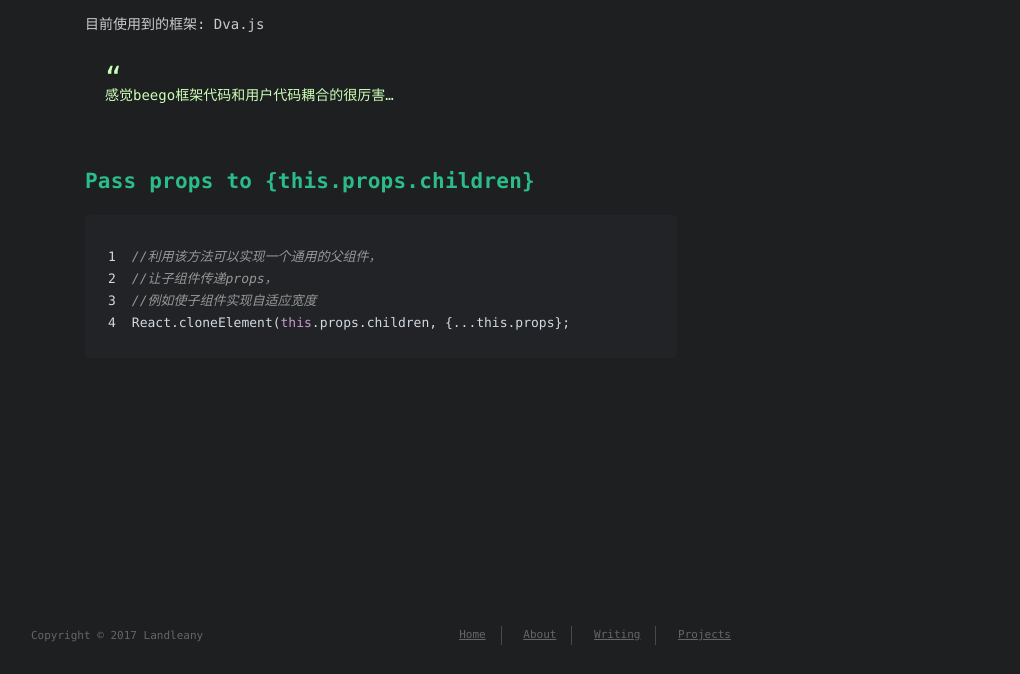
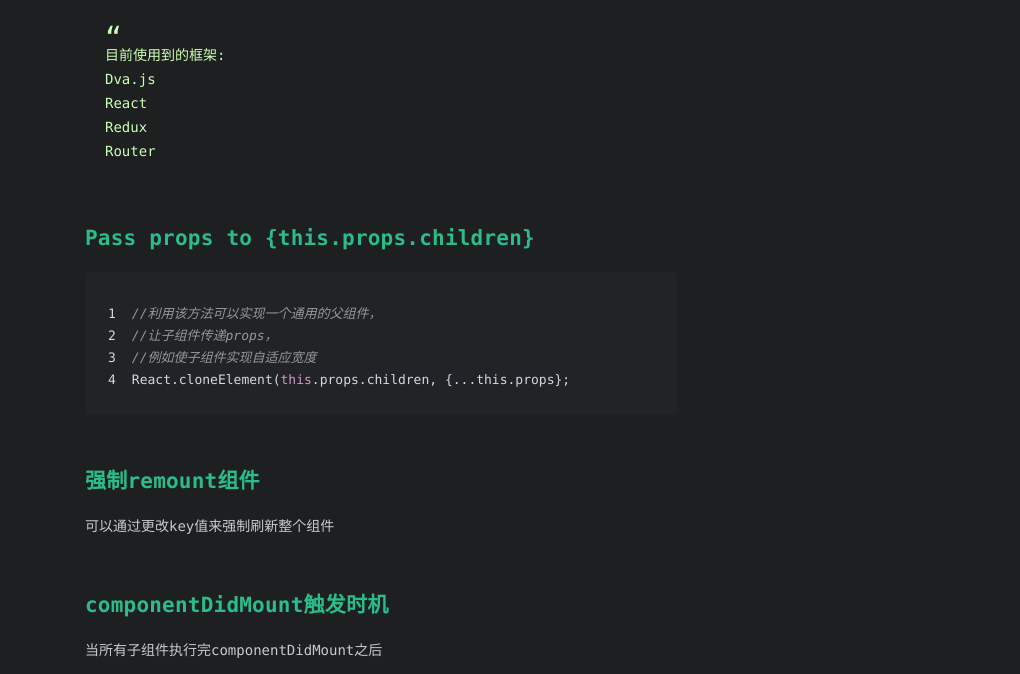
Before and after one commit to landleany/landleany.github.io, a plain HTML site: page 2017/10/21/dva/index.html in a window 1280 px wide. Shown: the part 126-800 px from the top of the page, without its empty margins (259-1279 px from the left). Drawn offline with Linux system fonts and the light colour scheme; a web font is replaced by a local one.

Commit message:
Site updated: 2017-10-21 23:22:17

```diff
--- a/2017/10/21/dva/index.html
+++ b/2017/10/21/dva/index.html
@@ -6,16 +6,16 @@
     <meta http-equiv="X-UA-Compatible" content="IE=edge">
     <meta name="HandheldFriendly" content="True">
     <meta name="viewport" content="width=device-width, initial-scale=1, maximum-scale=1" />
-    <meta name="description" content="目前使用到的框架: Dva.js  感觉beego框架代码和用户代码耦合的很厉害…  Pass props to {this.props.children}1234//利用该方法可以实现一个通用的父组件，//让子组件传递props，//例如使子组件实现自适应宽度React.cloneElement(this.props.children, &amp;#123;...this.props&amp;#125;;">
+    <meta name="description" content="目前使用到的框架:Dva.jsReactReduxRouter  Pass props to {this.props.children}1234//利用该方法可以实现一个通用的父组件，//让子组件传递props，//例如使子组件实现自适应宽度React.cloneElement(this.props.children, &amp;#123;...this.props&amp;#125;; 强制remount组件">
 <meta property="og:type" content="article">
 <meta property="og:title" content="前端笔记">
 <meta property="og:url" content="http://yoursite.com/2017/10/21/dva/index.html">
 <meta property="og:site_name" content="Drip">
-<meta property="og:description" content="目前使用到的框架: Dva.js  感觉beego框架代码和用户代码耦合的很厉害…  Pass props to {this.props.children}1234//利用该方法可以实现一个通用的父组件，//让子组件传递props，//例如使子组件实现自适应宽度React.cloneElement(this.props.children, &amp;#123;...this.props&amp;#125;;">
-<meta property="og:updated_time" content="2017-10-21T09:05:36.000Z">
+<meta property="og:description" content="目前使用到的框架:Dva.jsReactReduxRouter  Pass props to {this.props.children}1234//利用该方法可以实现一个通用的父组件，//让子组件传递props，//例如使子组件实现自适应宽度React.cloneElement(this.props.children, &amp;#123;...this.props&amp;#125;; 强制remount组件">
+<meta property="og:updated_time" content="2017-10-21T15:22:07.000Z">
 <meta name="twitter:card" content="summary">
 <meta name="twitter:title" content="前端笔记">
-<meta name="twitter:description" content="目前使用到的框架: Dva.js  感觉beego框架代码和用户代码耦合的很厉害…  Pass props to {this.props.children}1234//利用该方法可以实现一个通用的父组件，//让子组件传递props，//例如使子组件实现自适应宽度React.cloneElement(this.props.children, &amp;#123;...this.props&amp;#125;;">
+<meta name="twitter:description" content="目前使用到的框架:Dva.jsReactReduxRouter  Pass props to {this.props.children}1234//利用该方法可以实现一个通用的父组件，//让子组件传递props，//例如使子组件实现自适应宽度React.cloneElement(this.props.children, &amp;#123;...this.props&amp;#125;; 强制remount组件">
 
 
 
@@ -94,7 +94,7 @@
 
     </div>
     <div id="toc">
-      <ol class="toc"><li class="toc-item toc-level-1"><a class="toc-link" href="#Pass-props-to-this-props-children"><span class="toc-number">1.</span> <span class="toc-text">Pass props to {this.props.children}</span></a></li></ol>
+      <ol class="toc"><li class="toc-item toc-level-1"><a class="toc-link" href="#Pass-props-to-this-props-children"><span class="toc-number">1.</span> <span class="toc-text">Pass props to {this.props.children}</span></a></li><li class="toc-item toc-level-1"><a class="toc-link" href="#强制remount组件"><span class="toc-number">2.</span> <span class="toc-text">强制remount组件</span></a></li><li class="toc-item toc-level-1"><a class="toc-link" href="#componentDidMount触发时机"><span class="toc-number">3.</span> <span class="toc-text">componentDidMount触发时机</span></a></li><li class="toc-item toc-level-1"><a class="toc-link" href="#有些时候在componentDidMount中获得Dom宽度不准确"><span class="toc-number">4.</span> <span class="toc-text">有些时候在componentDidMount中获得Dom宽度不准确</span></a></li></ol>
     </div>
   </span>
 </div>
@@ -128,11 +128,13 @@
 
 
   <div class="content" itemprop="articleBody">
-    <p>目前使用到的框架: Dva.js</p>
-<blockquote>
-<p>感觉beego框架代码和用户代码耦合的很厉害…</p>
+    <blockquote>
+<p>目前使用到的框架:<br>Dva.js<br>React<br>Redux<br>Router</p>
 </blockquote>
 <h1 id="Pass-props-to-this-props-children"><a href="#Pass-props-to-this-props-children" class="headerlink" title="Pass props to {this.props.children}"></a>Pass props to {this.props.children}</h1><figure class="highlight js"><table><tr><td class="gutter"><pre><div class="line">1</div><div class="line">2</div><div class="line">3</div><div class="line">4</div></pre></td><td class="code"><pre><div class="line"><span class="comment">//利用该方法可以实现一个通用的父组件，</span></div><div class="line"><span class="comment">//让子组件传递props，</span></div><div class="line"><span class="comment">//例如使子组件实现自适应宽度</span></div><div class="line">React.cloneElement(<span class="keyword">this</span>.props.children, &#123;...this.props&#125;;</div></pre></td></tr></table></figure>
+<h1 id="强制remount组件"><a href="#强制remount组件" class="headerlink" title="强制remount组件"></a>强制remount组件</h1><p>可以通过更改key值来强制刷新整个组件</p>
+<h1 id="componentDidMount触发时机"><a href="#componentDidMount触发时机" class="headerlink" title="componentDidMount触发时机"></a>componentDidMount触发时机</h1><p>当所有子组件执行完componentDidMount之后</p>
+<h1 id="有些时候在componentDidMount中获得Dom宽度不准确"><a href="#有些时候在componentDidMount中获得Dom宽度不准确" class="headerlink" title="有些时候在componentDidMount中获得Dom宽度不准确"></a>有些时候在componentDidMount中获得Dom宽度不准确</h1><p>可能是因为webpack打包的css执行在render调用之后，可以用element style在div中显式设置宽度百分比</p>
 
   </div>
 </article>
@@ -159,7 +161,7 @@
     </div>
 
     <div id="toc-footer" style="display: none">
-      <ol class="toc"><li class="toc-item toc-level-1"><a class="toc-link" href="#Pass-props-to-this-props-children"><span class="toc-number">1.</span> <span class="toc-text">Pass props to {this.props.children}</span></a></li></ol>
+      <ol class="toc"><li class="toc-item toc-level-1"><a class="toc-link" href="#Pass-props-to-this-props-children"><span class="toc-number">1.</span> <span class="toc-text">Pass props to {this.props.children}</span></a></li><li class="toc-item toc-level-1"><a class="toc-link" href="#强制remount组件"><span class="toc-number">2.</span> <span class="toc-text">强制remount组件</span></a></li><li class="toc-item toc-level-1"><a class="toc-link" href="#componentDidMount触发时机"><span class="toc-number">3.</span> <span class="toc-text">componentDidMount触发时机</span></a></li><li class="toc-item toc-level-1"><a class="toc-link" href="#有些时候在componentDidMount中获得Dom宽度不准确"><span class="toc-number">4.</span> <span class="toc-text">有些时候在componentDidMount中获得Dom宽度不准确</span></a></li></ol>
     </div>
 
     <div id="actions-footer">
```
